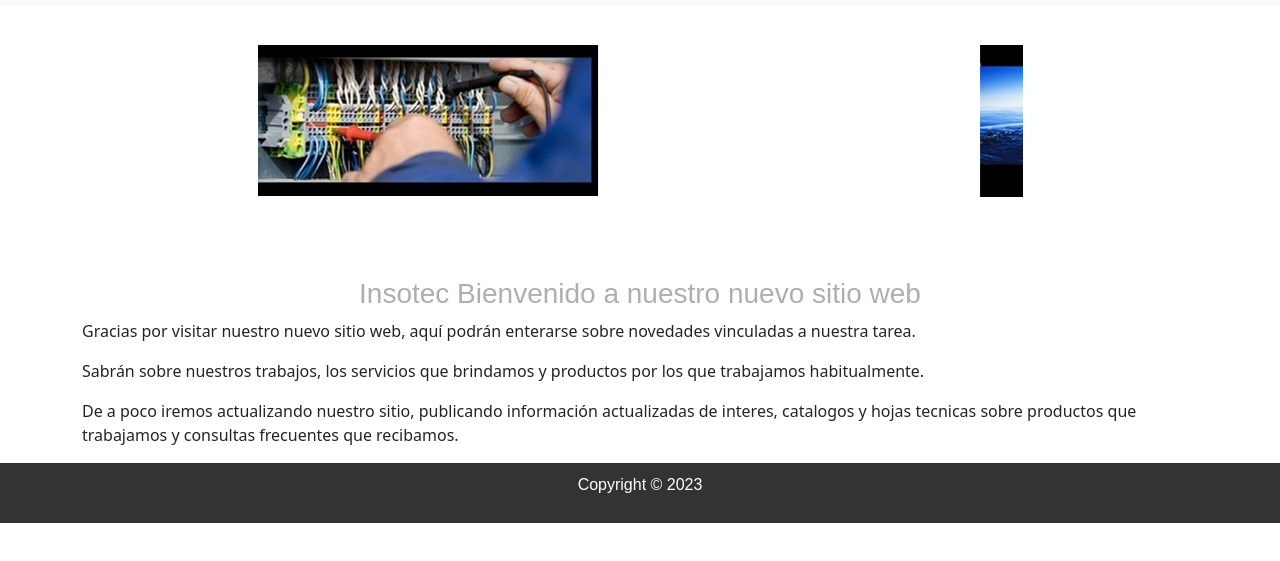
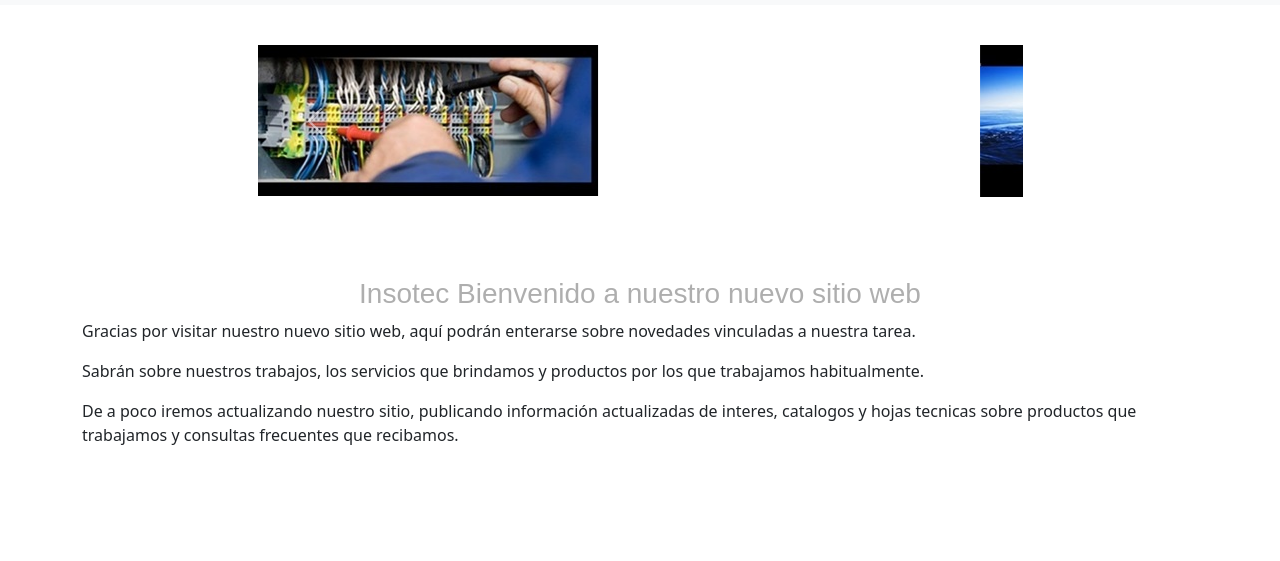
Before and after one commit to MaxiRod30/empresa, a website: page index.html in a window 1280 px wide. Shown: the part 219-780 px from the top of the page. Drawn offline with nearby package versions, Linux system fonts and the light colour scheme.

Commit message:
modificaciones

```diff
--- a/index.html
+++ b/index.html
@@ -76,9 +76,6 @@
         </section>
 
     </main>
-    <footer>
-        <p>Copyright © 2023</p>
-    </footer>
 
 
     <script src="https://code.jquery.com/jquery-3.2.1.slim.min.js"></script>
```
